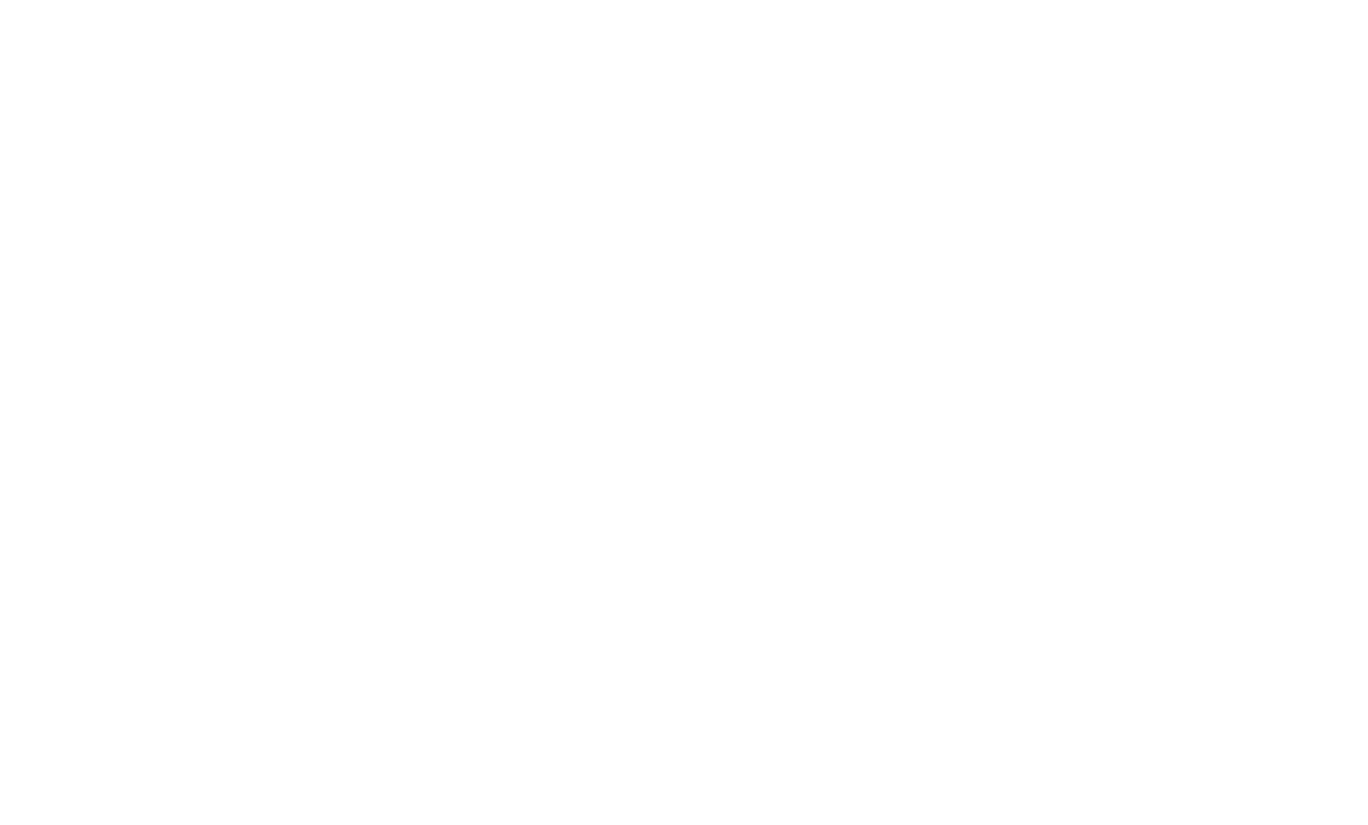
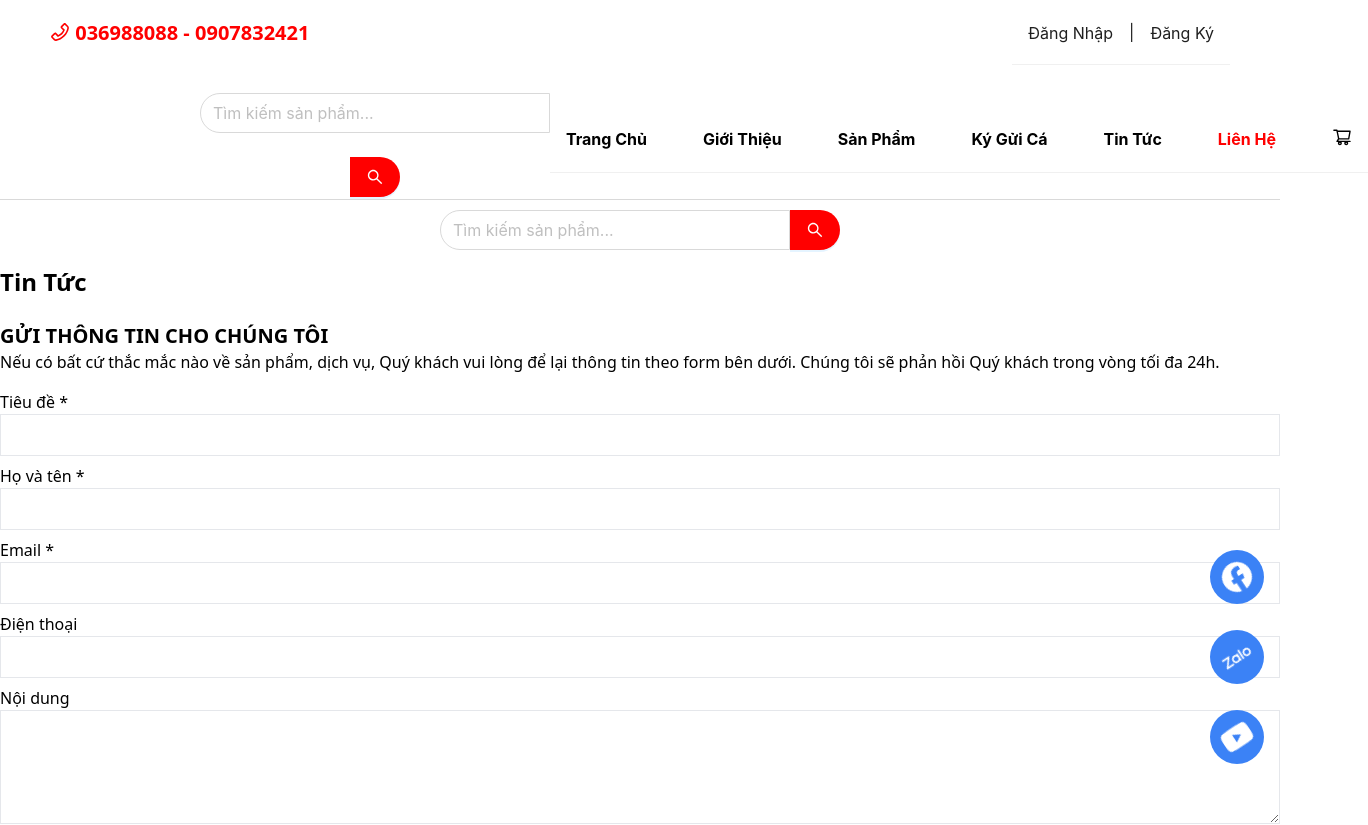
Before and after one commit to manh4702/Koi-Farm-Shop-FE, a React (Vite) app: page /contact in a window 1280 px wide. Before the commit this address had no page. Shown: the top 825 px of the page, 1368 px wide, since content can reach past the window. Before the commit the page ends 800 px from the top, so only its background shows below. Built offline with nearby package versions, Linux system fonts and the light colour scheme.

Commit message:
add lienHe

```diff
--- a/src/App.jsx
+++ b/src/App.jsx
@@ -16,6 +16,9 @@
 import ProductDetailPage from "./components/user/pages/ProductDetailPage";
 import CartPage from "./components/user/pages/CartPage";
 import FishConsignment from "./components/user/pages/FishConsignment";
+
+import LienHe from "./components/user/pages/LienHe";
+
 const App = () => {
   return (
     <Router>
@@ -30,6 +33,7 @@
         <Route path="/products/:id" element={<ProductDetailPage />} />
         <Route path="/cart" element={<CartPage />} />
         <Route path="/fish-consignment" element={<FishConsignment />} />
+        <Route path="/contact" element={<LienHe />} />
         {/* Thêm route chi tiết sản phẩm */}
       </Routes>
     </Router>
--- a/src/components/user/Shared/Header.jsx
+++ b/src/components/user/Shared/Header.jsx
@@ -105,6 +105,17 @@
                 Ký Gửi Cá
               </Link>
             </Menu.Item>
+            <Menu.Item key="news">
+              <Link to="/news" style={getMenuItemStyle("/news")}>
+                Tin Tức
+              </Link>
+            </Menu.Item>
+            <Menu.Item key="contact">
+              <Link to="/contact" style={getMenuItemStyle("/contact")}>
+                Liên Hệ
+              </Link>
+            </Menu.Item>
+
             <Menu.Item key="cart">
               <Badge count={cartItemCount} overflowCount={99}>
                 <Link to="/cart" style={getMenuItemStyle("/cart")}>
@@ -112,6 +123,7 @@
                 </Link>
               </Badge>
             </Menu.Item>
+
           </Space>
         </Menu>
       </div>
--- /dev/null
+++ b/src/components/user/pages/LienHe.jsx
@@ -0,0 +1,50 @@
+import React from "react";
+import Header from "../Shared/Header";
+import Footer from "../Shared/Footer";
+import Search from "../Shared/Search";
+import ZaloIcon from "./ZaloIcon";
+import FacebookIcon from "./FacebookIcon";
+import YoutubeIcon from "./YoutubeIcon";
+
+const LienHe = () => {
+  return (
+    <div>
+      <Header />
+      <Search /> {/* Tùy chọn: hiển thị ô tìm kiếm */}
+      <main className="container mx-auto my-4">
+        <h1 className="text-2xl font-bold mb-4">Tin Tức</h1>
+
+        {/* Thêm biểu mẫu liên hệ */}
+        <h2 className="text-xl font-bold mt-6">GỬI THÔNG TIN CHO CHÚNG TÔI</h2>
+        <p>Nếu có bất cứ thắc mắc nào về sản phẩm, dịch vụ, Quý khách vui lòng để lại thông tin theo form bên dưới. Chúng tôi sẽ phản hồi Quý khách trong vòng tối đa 24h.</p>
+
+        <form className="mt-4">
+          <label htmlFor="title">Tiêu đề *</label>
+          <input type="text" id="title" required className="border p-2 w-full mb-2" />
+
+          <label htmlFor="name">Họ và tên *</label>
+          <input type="text" id="name" required className="border p-2 w-full mb-2" />
+
+          <label htmlFor="email">Email *</label>
+          <input type="email" id="email" required className="border p-2 w-full mb-2" />
+
+          <label htmlFor="phone">Điện thoại</label>
+          <input type="tel" id="phone" className="border p-2 w-full mb-2" />
+
+          <label htmlFor="content">Nội dung</label>
+          <textarea id="content" rows="4" className="border p-2 w-full mb-2"></textarea>
+
+          <button type="submit" className="bg-green-500 text-white p-2 w-full">Gửi đi</button>
+          <button type="reset" className="bg-gray-300 text-black p-2 w-full mt-2">Nhập lại</button>
+        </form>
+        <p className="mt-2">Lưu ý: Các trường có dấu * là trường bắt buộc.</p>
+      </main>
+      <ZaloIcon />
+      <FacebookIcon />
+      <YoutubeIcon />
+      <Footer />
+    </div>
+  );
+};
+
+export default LienHe;
```
